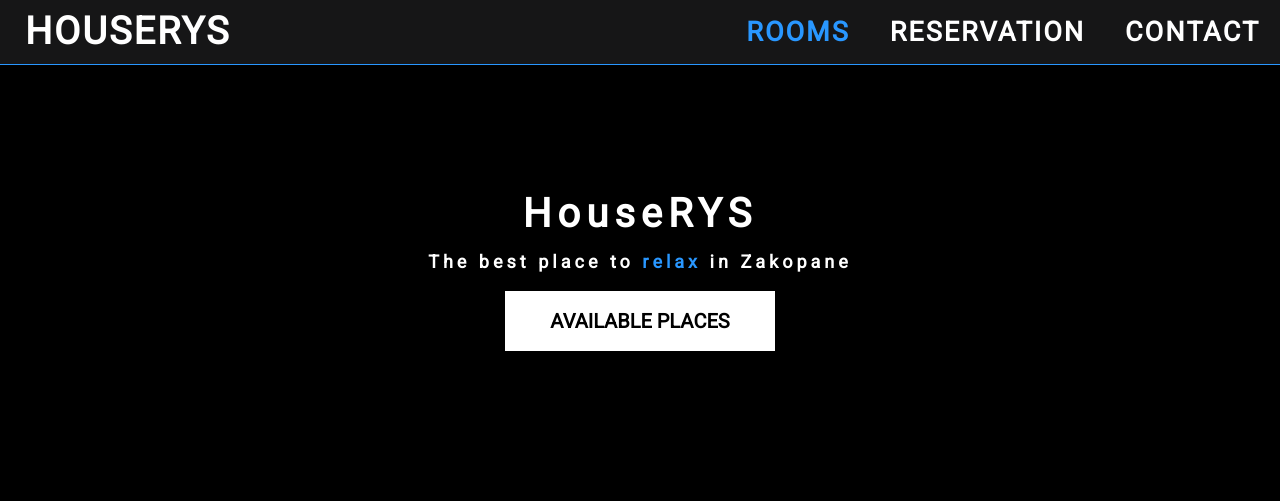
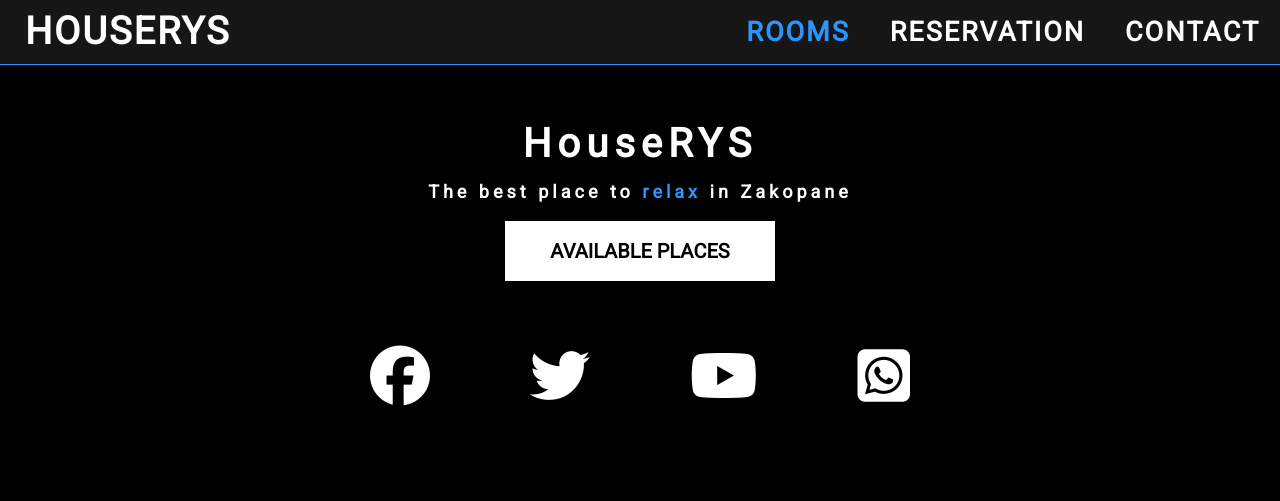
Before and after one commit to Pum2A/HotelProject, an Angular app: page / in a window 1280 px wide. Shown: the top 501 px of the page. Built offline with nearby package versions, Linux system fonts and the light colour scheme; no server answers.

Commit message:
design change - social media added

```diff
--- a/src/app/components/header/header.component.html
+++ b/src/app/components/header/header.component.html
@@ -34,5 +34,13 @@ in Zakopane
     </div>
   </h2>
 </div>
+<div class="icons-container">
+
+  <i class="fa-brands fa-facebook"></i>
+  <i class="fa-brands fa-twitter"></i>
+  <i class="fa-brands fa-youtube"></i>
+  <i class="fa-brands fa-square-whatsapp"></i>
+
+</div>
 </div>
 </header>
--- a/src/app/components/header/header.component.scss
+++ b/src/app/components/header/header.component.scss
@@ -41,6 +41,26 @@ ul{
   align-items: center;
 }
 
+i{
+  color: #fff;
+  font-size: 6rem;
+  cursor: pointer;
+  transition: 0.3s;
+  &:hover{
+    color: var(--color-primary-blue);
+    transition: 0.3s;
+  }
+}
+
+.icons-container{
+  display: flex;
+  justify-content: center;
+  align-items: center;
+  height: 15rem;
+
+  gap:10rem;
+}
+
 ul li a {
   color: #fff;
   text-decoration: none;
@@ -78,7 +98,7 @@ h1{
   font-size: 4rem;
   color: #fff;
   letter-spacing:.6rem;
-  margin-top: 12rem;
+  margin-top: 5rem;
 }
 .h1-container{
   display: flex;
--- a/src/index.html
+++ b/src/index.html
@@ -7,8 +7,7 @@
   <meta name="viewport" content="width=device-width, initial-scale=1">
   <link rel="icon" type="image/x-icon" href="favicon.ico">
   <link rel="stylesheet" href="https://fonts.googleapis.com/css2?family=Material+Symbols+Outlined:opsz,wght,FILL,GRAD@48,400,0,0" />
-</head>
-<body>
+  <script src="https://kit.fontawesome.com/de8b32d23d.js" crossorigin="anonymous"></script><body>
   <app-root></app-root>
 </body>
 </html>
```
Lines whose indentation alone changed are shown as unchanged.
